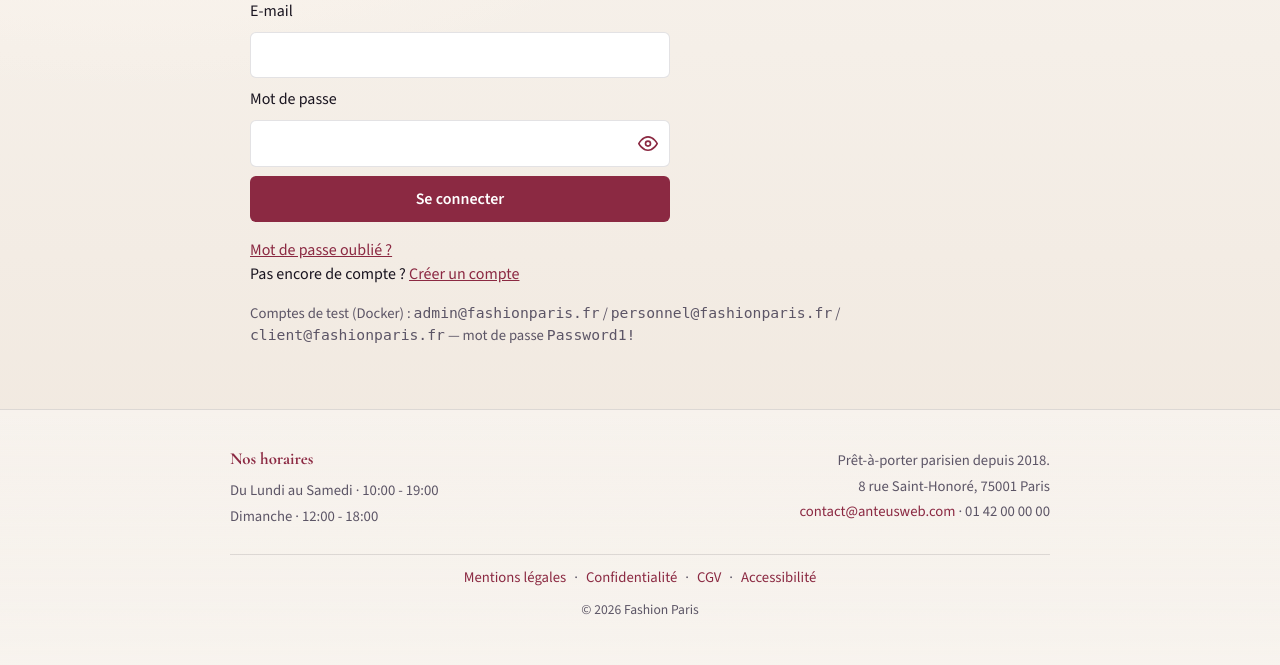
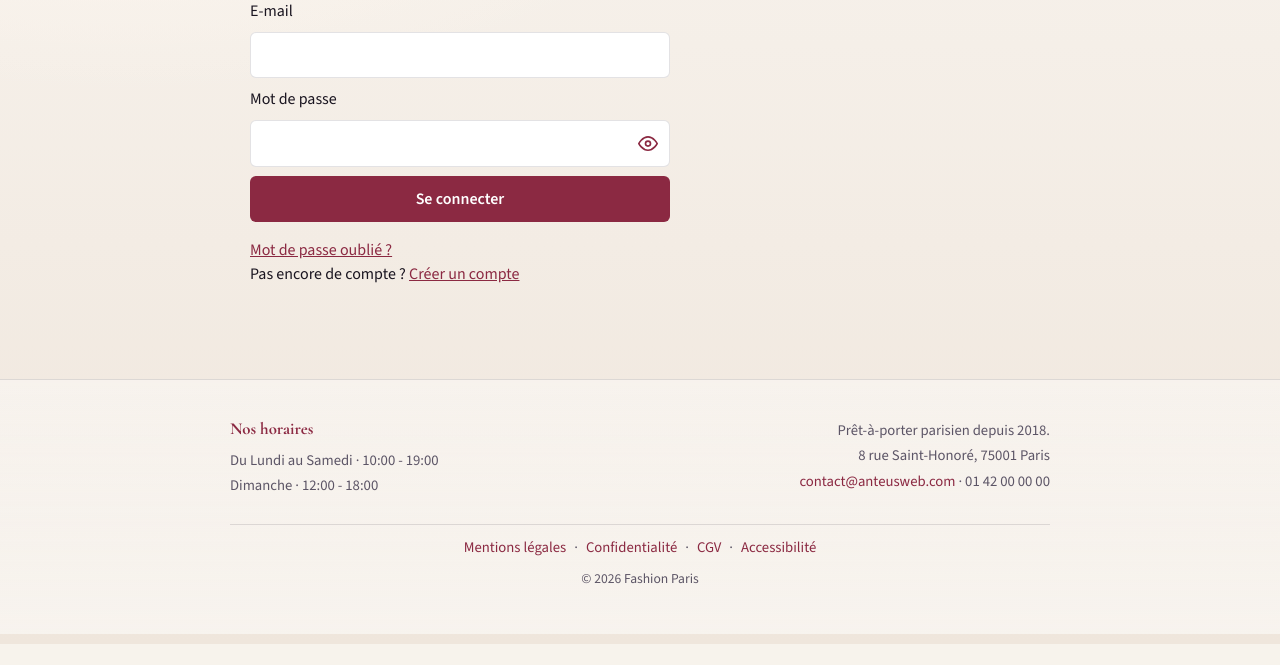
Before and after one commit to Anteus3333/Fashion-Paris, a PHP site: page /login in a window 1280 px wide. Shown: the part 156-821 px from the top of the page. After the commit the page ends 800 px from the top, so only its background shows below. Run offline with PHP 8.4, Linux system fonts and the light colour scheme; data that the repository does not hold is empty.

Commit message:
Remove Docker test account hints from the login page.
Co-authored-by: Cursor <cursoragent@cursor.com>

```diff
--- a/src/Views/auth/login.php
+++ b/src/Views/auth/login.php
@@ -21,7 +21,6 @@ ob_start();
         <a href="<?= BASE_URL ?>/mot-de-passe-oublie">Mot de passe oublié ?</a><br>
         Pas encore de compte ? <a href="<?= BASE_URL ?>/inscription">Créer un compte</a>
     </p>
-    <p class="muted">Comptes de test (Docker) : <code>admin@fashionparis.fr</code> / <code>personnel@fashionparis.fr</code> / <code>client@fashionparis.fr</code> — mot de passe <code>Password1!</code></p>
 </section>
 <?php
 $contenu = ob_get_clean();
```
